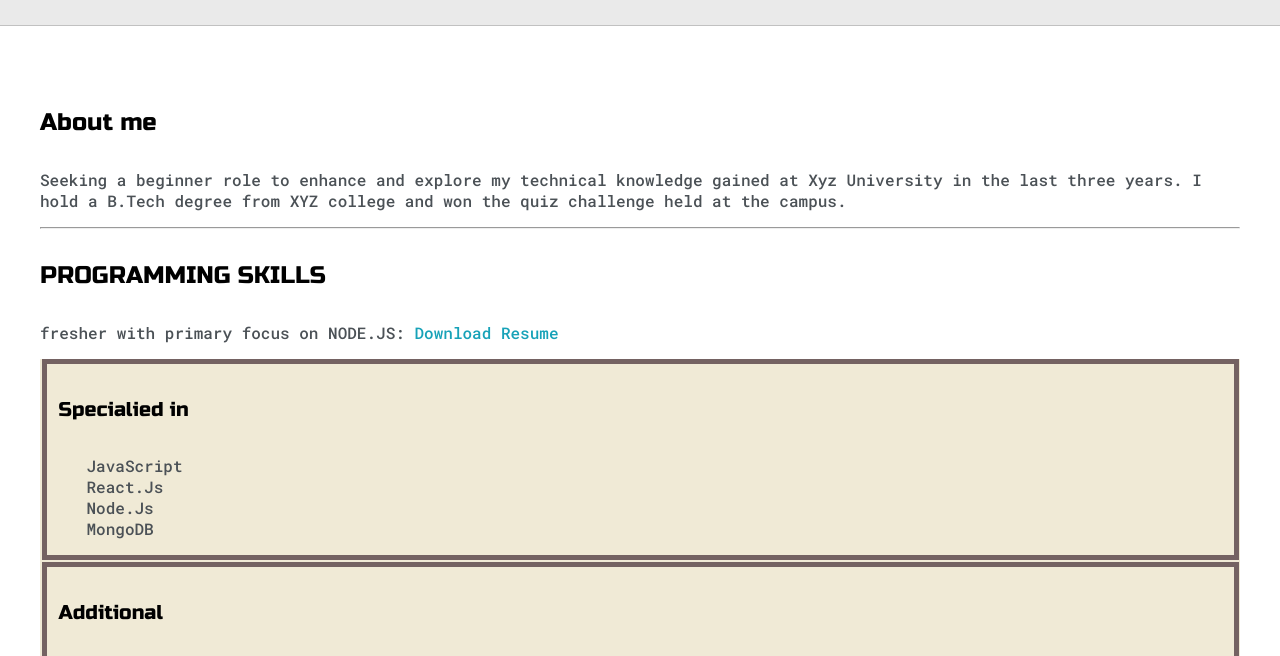
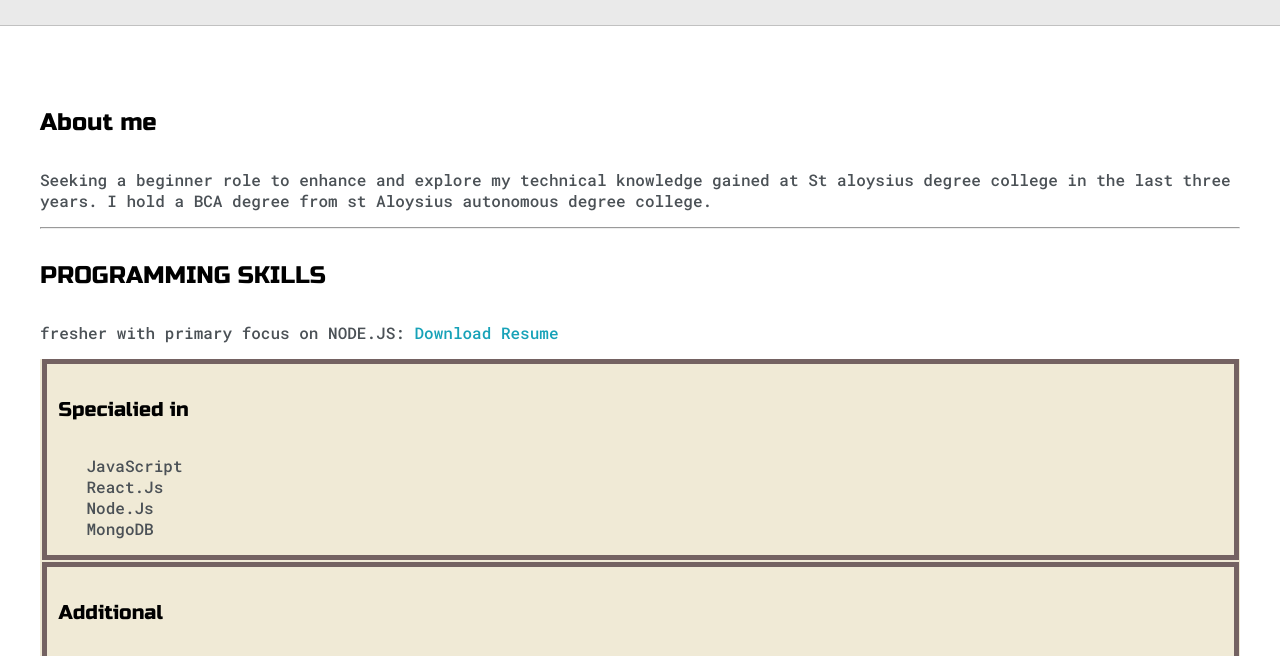
Before and after one commit to sharathsaliyan51/-my-portfolio, a plain HTML site: page index.html in a window 1280 px wide. Shown: the part 136-792 px from the top of the page. Drawn offline with Linux system fonts and the light colour scheme.

Commit message:
changed university name

```diff
--- a/index.html
+++ b/index.html
@@ -29,9 +29,10 @@
         <div class="about-wrapper">
             <div class="about-me">
                 <h4>About me</h4>
-                <p>Seeking a beginner role to enhance and explore my technical knowledge gained at Xyz University in the
+                <p>Seeking a beginner role to enhance and explore my technical knowledge gained at St aloysius degree
+                    college in the
                     last three years.
-                    I hold a B.Tech degree from XYZ college and won the quiz challenge held at the campus.
+                    I hold a BCA degree from st Aloysius autonomous degree college.
                 </p>
                 <hr>
 
```
